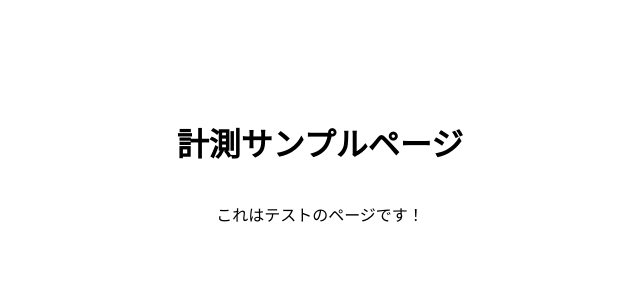
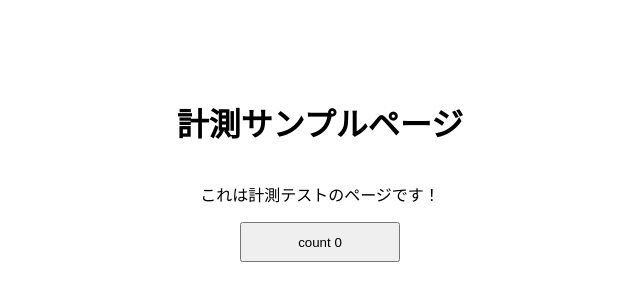
Before and after one commit to SoraY677/analytics-sample, a plain HTML site: page index.html in a window 1280 px wide. Shown: the part 238-538 px from the top of the page, without its empty margins (328-968 px from the left). Drawn offline with Linux system fonts and the light colour scheme.

Commit message:
countする機能を追加

```diff
--- a/index.html
+++ b/index.html
@@ -26,9 +26,24 @@
         justify-content: center;
         flex-direction: column;
       }
+
+      button {
+        min-width: 12em;
+        min-height: 3em;
+      }
     </style>
     <h1>計測サンプルページ</h1>
-    <p>これはテストのページです！</p>
+    <p>これは計測テストのページです！</p>
+    <button id="count-btn">
+      <span>count</span>
+      <span id="count-num">0</span>
+    </button>
+    <script>
+      document.getElementById('count-btn').addEventListener('click', function() {
+        const countNumElement = document.getElementById('count-num')
+        countNumElement.innerText = parseInt(countNumElement.innerText) + 1
+      })
+    </script>
     <!-- Google Tag Manager (noscript) -->
     <noscript><iframe src="https://www.googletagmanager.com/ns.html?id=GTM-T3WGTZPL"
     height="0" width="0" style="display:none;visibility:hidden"></iframe></noscript>
```
